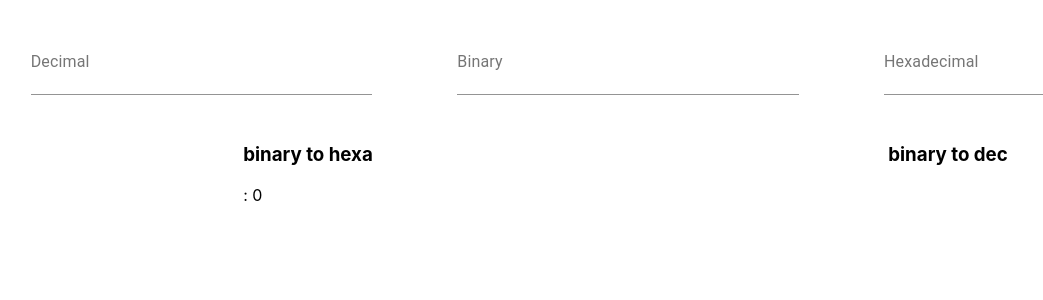
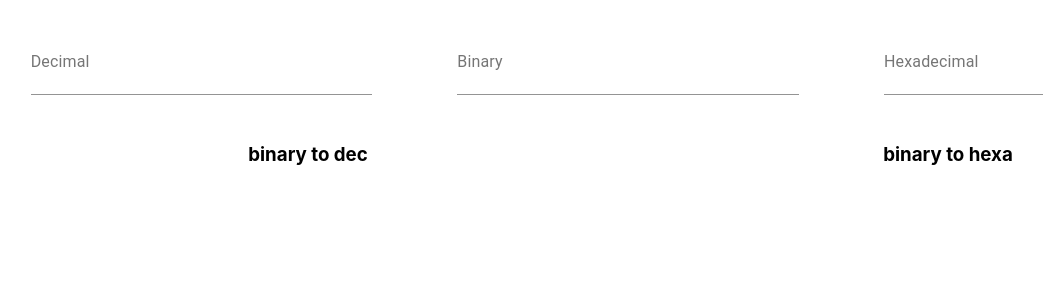
Before and after one commit to cadellsingh/converter, a React (Create React App) app: page / in a window 1280 px wide. Shown: the top 300 px of the page, without its empty margins (12-1055 px from the left). Built offline with nearby package versions, Linux system fonts and the light colour scheme.

Commit message:
removed bug where displayed wrong info on empty input... may still have to refactor this

```diff
--- a/src/BinaryCalculations.js
+++ b/src/BinaryCalculations.js
@@ -1,18 +1,20 @@
 import React from "react";
 import { binaryLetter, reverseString, splitString, uid } from "./utils/helpers";
-
-// binaryToDec
-// binaryToHexa
+import { binaryValidation } from "./utils/validation";
 
 const BinaryCalculation = ({ binary }) => {
-  binary = reverseString(binary);
+  const binaryToHexaCalc = (binary) => {
+    if (!binaryValidation(binary) || binary === "") {
+      return "";
+    }
 
-  const binaryToHexaCalc = (binary) => {
     return splitString(binary).map((data) => {
       const binaryValues = [1, 2, 4, 8];
       let sum = 0;
 
-      data.split("").forEach((digit, index) => {
+      reverseString(data)
+        .split("")
+        .forEach((digit, index) => {
           sum += digit === "1" && binaryValues[index];
         });
 
@@ -20,17 +22,23 @@ const BinaryCalculation = ({ binary }) => {
 
       return (
         <p key={uid()}>
-          {data}: {hexadecimal}
+          {data} : {hexadecimal}
         </p>
       );
     });
   };
 
   const binaryToDecimalCalc = (binary) => {
-    return binary.split("").map((digit, index) => {
+    if (!binaryValidation(binary)) {
+      return "";
+    }
+
+    return reverseString(binary)
+      .split("")
+      .map((digit, index) => {
         let num = digit * Math.pow(2, index);
         return (
-        <p key={index}>
+          <p key={uid()}>
             {digit} * 2 ^ {index}: {num}
           </p>
         );
@@ -46,12 +54,12 @@ const BinaryCalculation = ({ binary }) => {
   return (
     <div className="calculation-container">
       <div>
+        <h3>binary to dec</h3>
+        {binaryToDecimalCalc(binary)}
+      </div>
+      <div>
         <h3>binary to hexa</h3>
         {binaryToHexaCalc(binary)}
-      </div>
-      <div>
-        <h3>binary to dec</h3>
-        {binaryToDecimalCalc(binary)}
       </div>
     </div>
   );
--- a/src/DecimalCalculation.js
+++ b/src/DecimalCalculation.js
@@ -8,9 +8,6 @@ import TableHead from "@material-ui/core/TableHead";
 import TableRow from "@material-ui/core/TableRow";
 import Paper from "@material-ui/core/Paper";
 import { withStyles } from "@material-ui/core/styles";
-
-// decimalToBinary
-// decimaalToHexa
 
 const DecimalCalculation = ({ decimal }) => {
   const decimalToBinaryCalc = (decimal) => {
```
Lines whose indentation alone changed are shown as unchanged.
